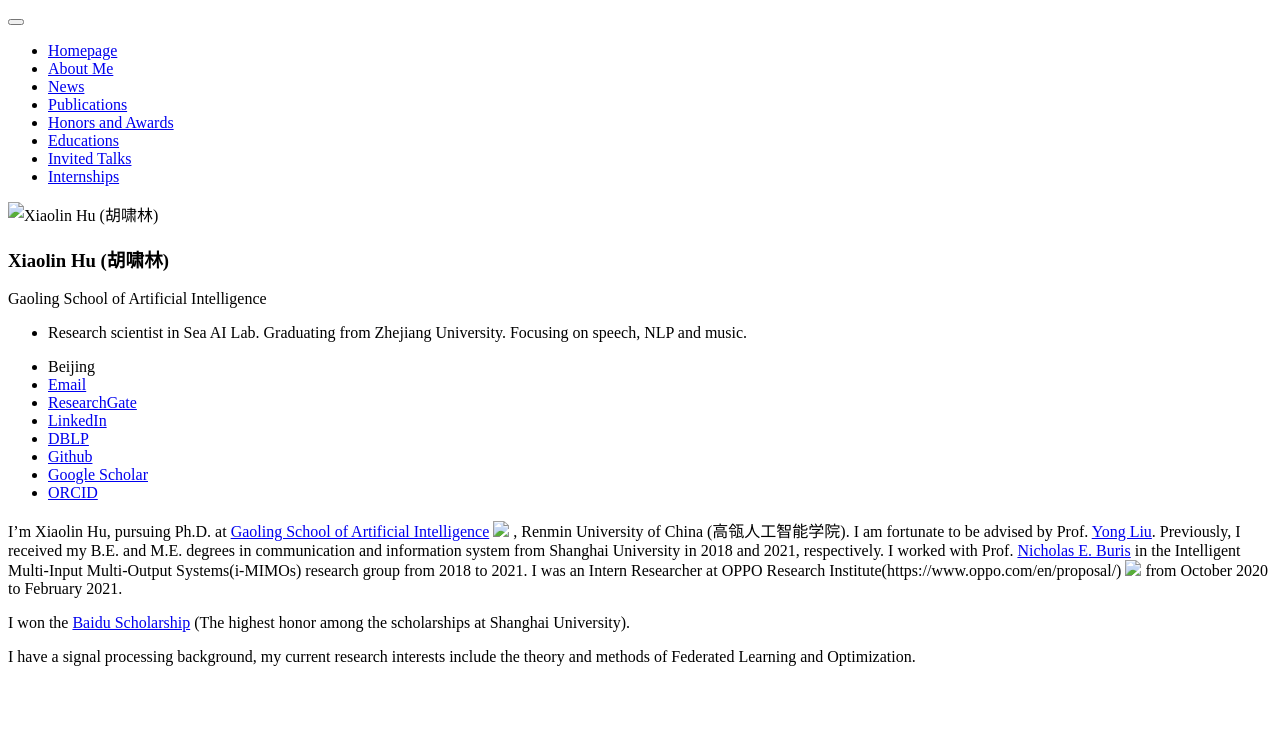
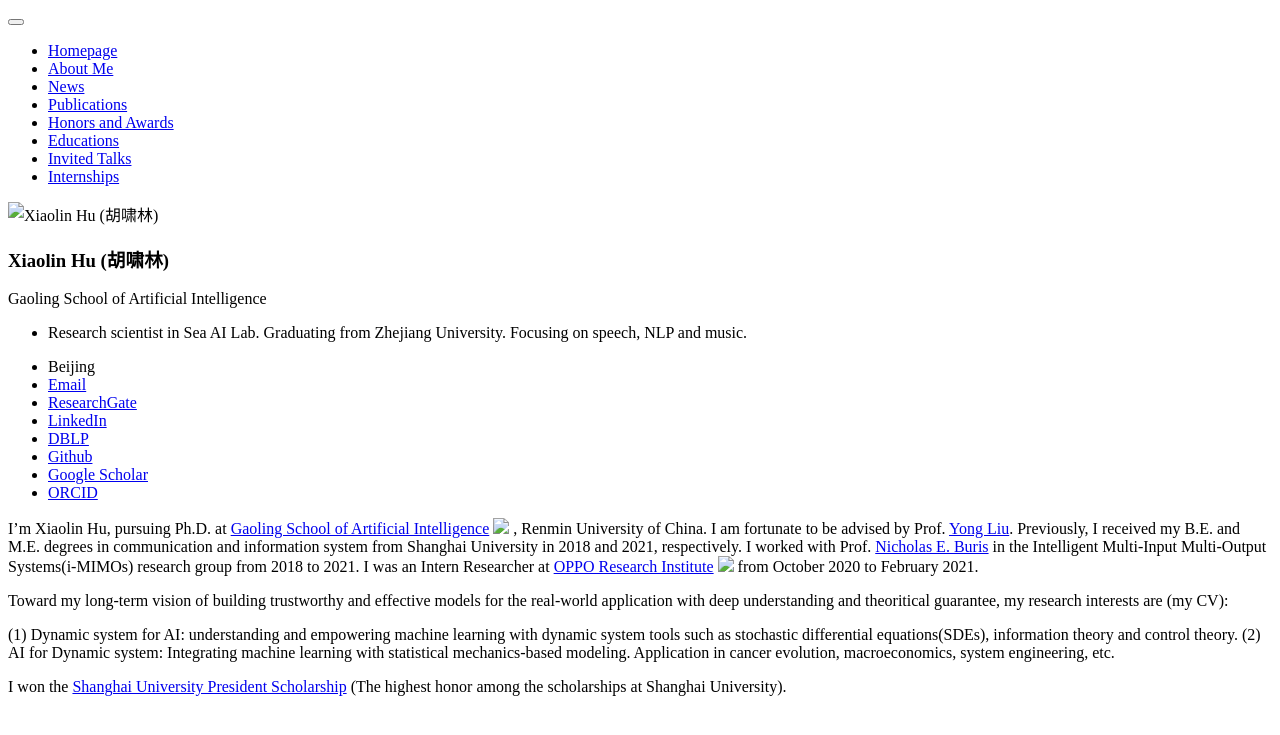
Before and after one commit to hsiaolinhu/hsiaolinhu.github.io, a Jekyll site: the page built from _pages/includes/intro.md, in a window 1280 px wide. Shown: the top 735 px of the page. Built offline with Jekyll 4.4.1, drawn with Linux system fonts in a browser that asks for light colours; our own code applies the rules of GitHub Pages for plain Markdown files.

Commit message:
Update CV

```diff
--- a/_pages/includes/intro.md
+++ b/_pages/includes/intro.md
@@ -1,19 +1,23 @@
 <!-- I work at [Sea AI Lab](https://sail.sea.com/) <img src='./images/logo-sea-header-desktop.webp' style='width: 6em;'> as a research scientist now, leading the audio team and doing some fundamental audio-related research. We are [hiring researchers and engineers](https://career.sea.com/position/427) to work on TTS, music generation, speech translation and audio-driven talking face generation. If interested, feel free to email me at [renyi@sea.com](mailto:renyi@sea.com). -->
 
-I'm Xiaolin Hu, pursuing Ph.D. at [Gaoling School of Artificial Intelligence](http://ai.ruc.edu.cn/) <img src='./images/logo-gsai-header-desktop.png' style='width: 6em;'> , Renmin University of China (高瓴人工智能学院). I am fortunate to be advised by Prof. [Yong Liu](https://liuyonggsai.github.io/). Previously, I received my B.E. and M.E. degrees in communication and information system from Shanghai University in 2018 and 2021, respectively. I worked with Prof. [Nicholas E. Buris](https://www.linkedin.com/in/nick-buris-a974ba5/) in the Intelligent Multi-Input Multi-Output Systems(i-MIMOs) research group from 2018 to 2021. I was an Intern Researcher at OPPO Research Institute(https://www.oppo.com/en/proposal/) <img src='./images/oppo-logo.png' style="width: 4em;"> from October 2020 to February 2021.
+I'm Xiaolin Hu, pursuing Ph.D. at [Gaoling School of Artificial Intelligence](http://ai.ruc.edu.cn/) <img src='./images/logo-gsai-header-desktop.png' style='width: 8em;'> , Renmin University of China. I am fortunate to be advised by Prof. [Yong Liu](https://liuyonggsai.github.io/). Previously, I received my B.E. and M.E. degrees in communication and information system from Shanghai University in 2018 and 2021, respectively. I worked with Prof. [Nicholas E. Buris](https://www.linkedin.com/in/nick-buris-a974ba5/) in the Intelligent Multi-Input Multi-Output Systems(i-MIMOs) research group from 2018 to 2021. I was an Intern Researcher at [OPPO Research Institute](https://www.oppo.com/en/proposal/) <img src='./images/oppo-logo.png' style="width: 3.8em;"> from October 2020 to February 2021.
 
 <!-- I graduated from [Chu Kochen Honors College](http://ckc.zju.edu.cn/ckcen/main.htm), Zhejiang University (浙江大学竺可桢学院) with a bachelor's degree and from the Department of Computer Science and Technology, Zhejiang University (浙江大学计算机科学与技术学院) with a master's degree, advised by [Zhou Zhao (赵洲)](https://person.zju.edu.cn/zhaozhou). I also collaborate with [Xu Tan (谭旭)](https://www.microsoft.com/en-us/research/people/xuta/), [Tao Qin (秦涛)](https://www.microsoft.com/en-us/research/people/taoqin/) and [Tie-yan Liu (刘铁岩)](https://www.microsoft.com/en-us/research/people/tyliu/) from [Microsoft Research Asia](https://www.microsoft.com/en-us/research/group/machine-learning-research-group/) <img src='./images/microsoft_logo.svg' style="width: 4em;"> closely.  -->
 
-I won the [Baidu Scholarship](https://news.shu.edu.cn/info/1021/47992.htm) (The highest honor among the scholarships at Shanghai University).
+Toward my long-term vision of building trustworthy and effective models for the real-world application with deep understanding and theoritical guarantee, my research interests are (my CV):
 
-I have a signal processing background, my current research interests include the theory and methods of Federated Learning and Optimization.
+(1) Dynamic system for AI: understanding and empowering machine learning with dynamic system tools such as stochastic differential equations(SDEs), information theory and control theory.
+(2) AI for Dynamic system: Integrating machine learning with statistical mechanics-based modeling. Application in cancer evolution, macroeconomics, system engineering, etc.
+
+I won the [Shanghai University President Scholarship](https://news.shu.edu.cn/info/1021/47992.htm) (The highest honor among the scholarships at Shanghai University).
+
+<!-- I have a signal processing background, my current research interests include the theory and methods of Federated Learning and Optimization. -->
 
 <!-- Her research expertise includes developing methods and tools to integrate AI with science, especially for dynamical systems and PDE-based simulations.
 
 My research interest includes speech synthesis, neural machine translation and automatic music generation. I have published more than 30 papers  at the top international AI conferences such as NeurIPS, ICML, ICLR, KDD. -->
 
 
-
 <!-- My research interest includes speech synthesis, neural machine translation and automatic music generation. I have published more than 30 papers <a href='https://scholar.google.com/citations?user=4FA6C0AAAAAJ'><img src="https://img.shields.io/endpoint?logo=Google%20Scholar&url=https%3A%2F%2Fcdn.jsdelivr.net%2Fgh%2FRayeRen%2Frayeren.github.io@google-scholar-stats%2Fgs_data_shieldsio.json&labelColor=f6f6f6&color=9cf&style=flat&label=citations"></a> at the top international AI conferences such as NeurIPS, ICML, ICLR, KDD.
 
 To promote the communication among the Chinese ML & NLP community, we (along with other 11 young scholars worldwide) founded the [MLNLP community](https://space.bilibili.com/168887299) in 2021. I am honored to be one of the chairs of the MLNLP committee. -->
```
